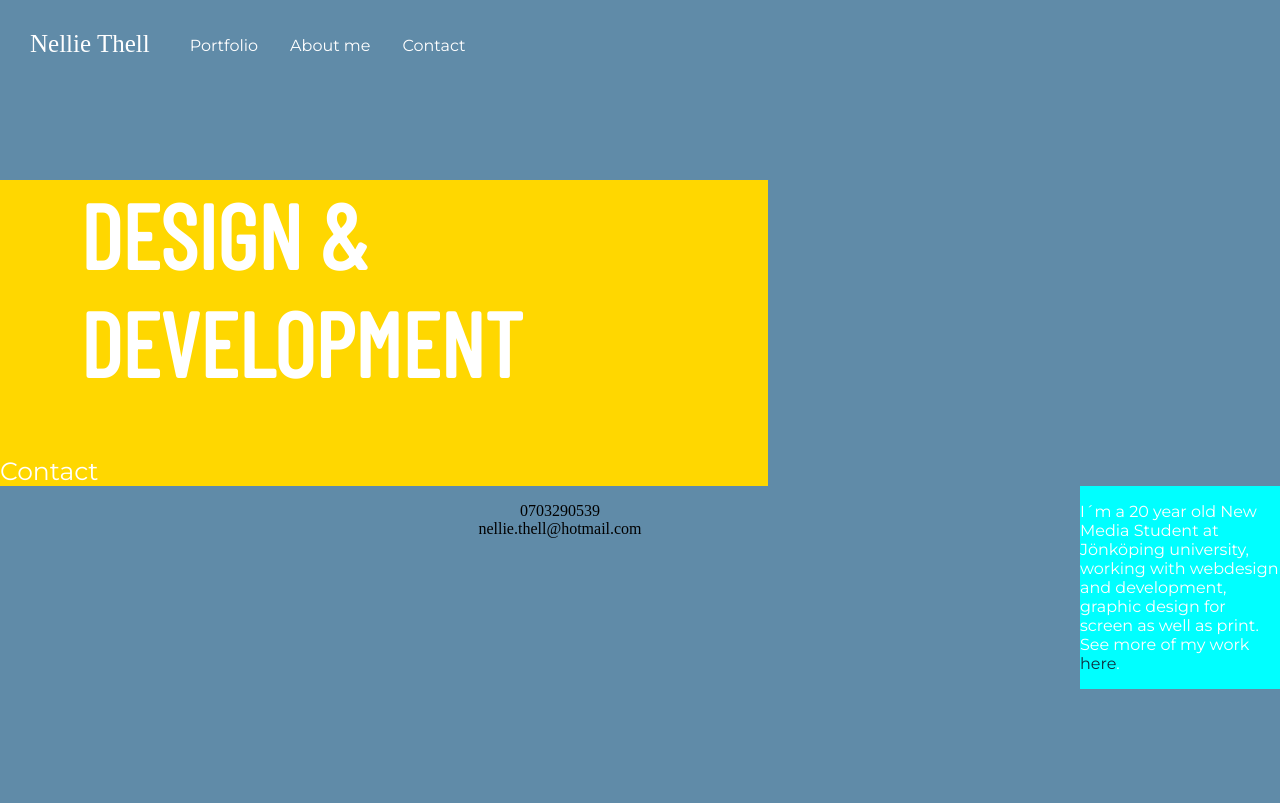
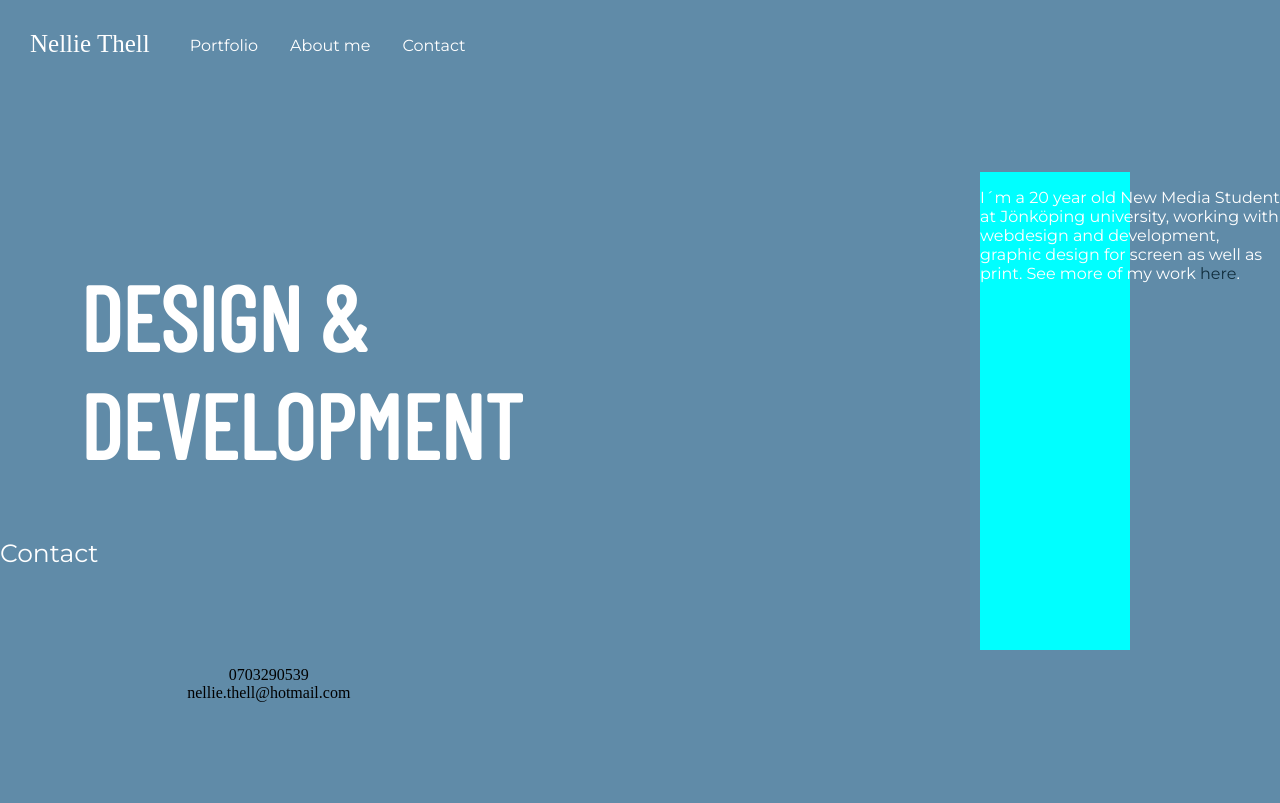
Before and after one commit to ju-nmd2023/wuid-portfolio-tene23, a plain HTML site: page portfolio.web/index.html in a window 1280 px wide. Drawn offline with nearby package versions, Linux system fonts and the light colour scheme; some icons are missing; a web font is replaced by a local one.

Commit message:
test
tried grid

```diff
--- a/portfolio.web/style.css
+++ b/portfolio.web/style.css
@@ -1,3 +1,4 @@
+/*structure grid css*/
 body {
   padding: 0px;
   margin: 0px;
@@ -5,6 +6,22 @@ body {
   padding-bottom: 60px;
   min-height: 100vh;
   background-color: rgb(96, 139, 168);
+  display: grid;
+}
+
+main {
+  background-color: ;
+  grid-column: 1 / 3;
+  width: 60%;
+}
+
+aside {
+  background-color: aqua;
+  grid-column: 3 / 4;
+  width: 30%;
+  max-width: 300px;
+  min-width: 150px;
+  float: right;
 }
 
 /*all css for header*/
@@ -64,22 +81,8 @@ h1.home {
   color: white;
 }
 
-main {
-  background-color: gold;
-  grid-column: 1 / 3;
-  width: 60%;
-}
-aside {
-  background-color: aqua;
-  grid-column: 3 / 4;
-  width: 30%;
-  max-width: 200px;
-  min-width: 150px;
-  float: right;
-}
-
 p.presentation {
-  width: 200px;
+  width: 300px;
   color: white;
   font-family: "Montserrat", sans-serif;
 }
```
